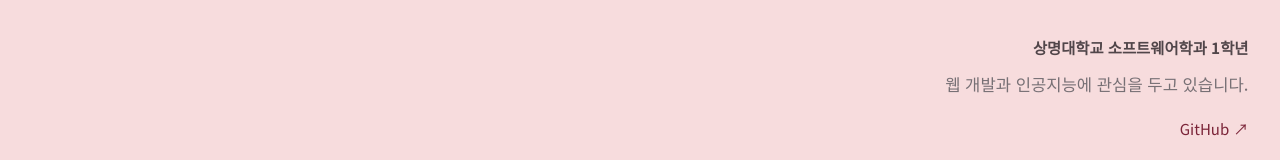
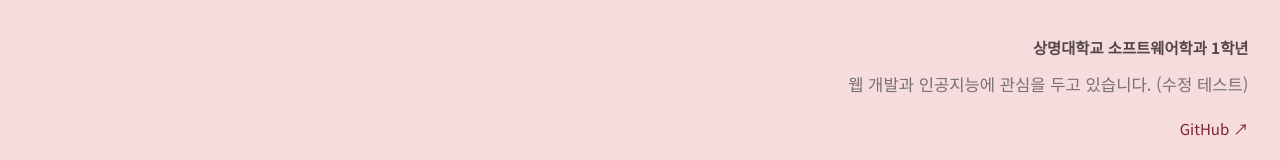
Before and after one commit to yanggyuwon/onione, a plain HTML site: page index.html in a window 1280 px wide. Shown: the part 353-513 px from the top of the page. Drawn offline with Linux system fonts and the light colour scheme.

Commit message:
소개 문구 수정 테스트
Co-Authored-By: Claude Sonnet 5.5 <noreply@anthropic.com>

```diff
--- a/index.html
+++ b/index.html
@@ -21,7 +21,7 @@
             </p>
 
             <p class="description">
-                웹 개발과 인공지능에 관심을 두고 있습니다.
+                웹 개발과 인공지능에 관심을 두고 있습니다. (수정 테스트)
             </p>
 
             <a class="github"
```
